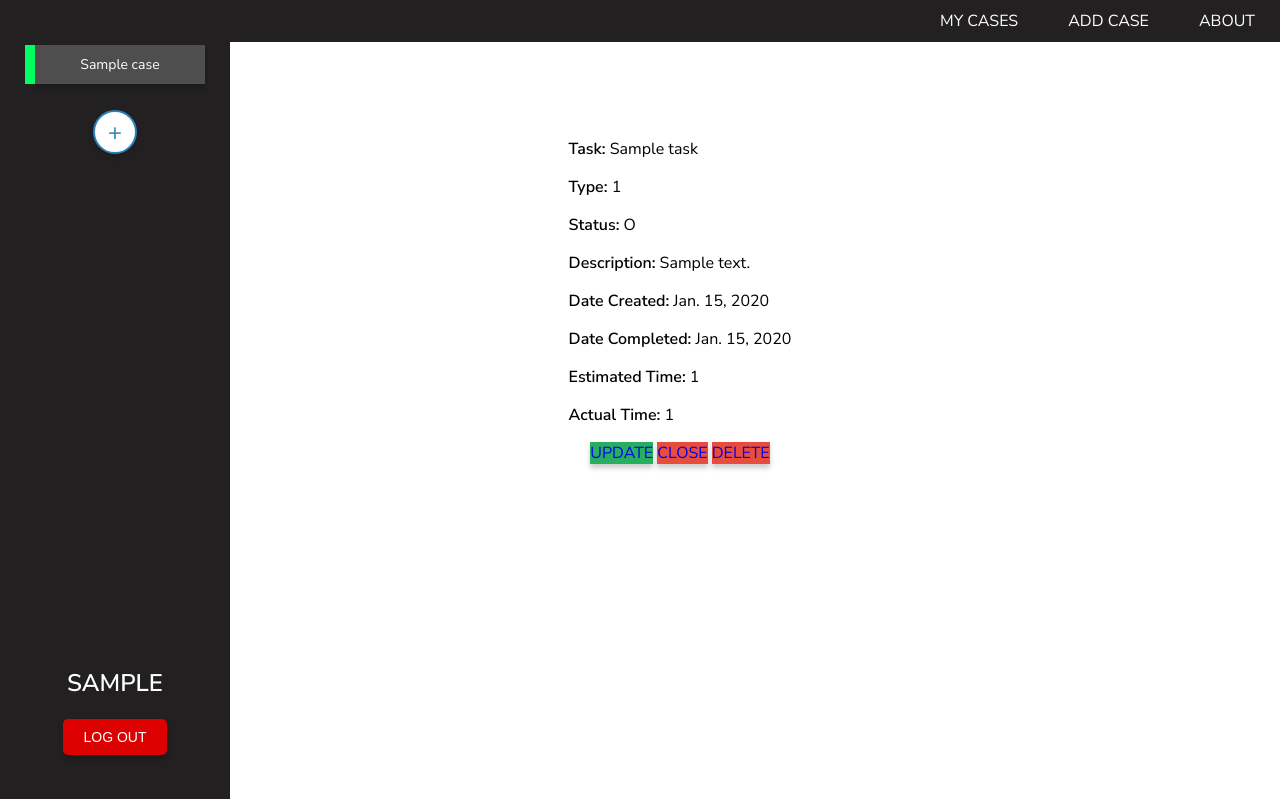
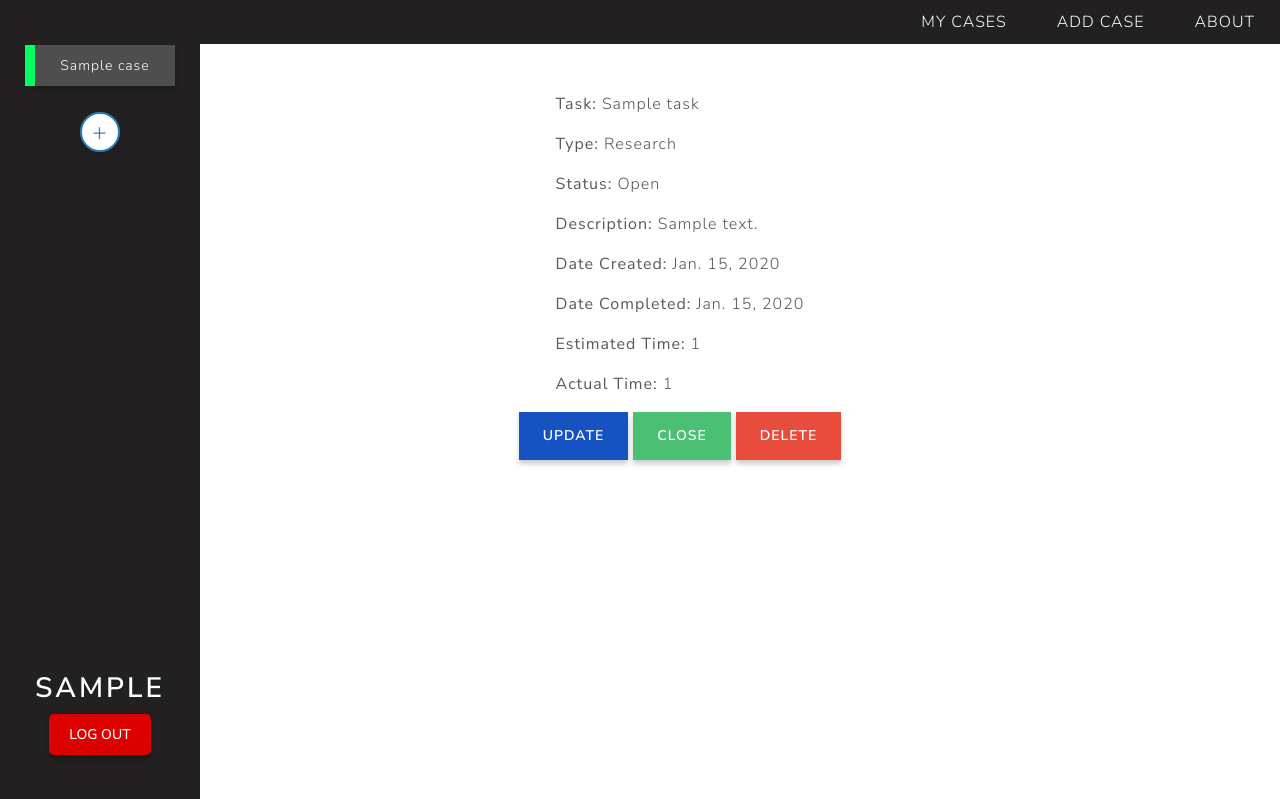
Before and after one commit to matthew-estes/caselawg, a Django app: page /tasks/1/ in a window 1280 px wide. Shown: the top 799 px of the page. Run offline with Django 5.2, Linux system fonts and the light colour scheme; a user stored in the database is signed in; tables that the repository leaves empty hold one stand-in row (values such as "Sample post"); some libraries are stand-ins or nearby versions.

Commit message:
Update button styling in task details and case details templates, change task status and task type display data to more user friendly data

```diff
--- a/main_app/static/css/base.css
+++ b/main_app/static/css/base.css
@@ -289,16 +289,12 @@ form button.submit-button:hover {
 }
 
 .update-button {
-  background-color: #27ae60;
+  background-color: #1652c1;
 }
 
 .update-button:hover {
   background-color: var(--green-dark);
   transform: scale(1.05);
-}
-
-.close-button {
-  background-color: #e74c3c;
 }
 
 .close-button:hover {
@@ -337,3 +333,26 @@ div.col-12 {
 div.row {
   margin-right: -150px;
 }
+
+.update-task-button {
+  background-color: #1652c1;
+}
+
+.update-task-button:hover {
+  background-color: var(--green-dark);
+  transform: scale(1.05);
+}
+
+.close-task-button:hover {
+  background-color: var(--red-dark);
+  transform: scale(1.05);
+}
+
+.delete-task-button {
+  background-color: #e74c3c;
+}
+
+.delete-task-button:hover {
+  background-color: var(--red-dark);
+  transform: scale(1.05);
+}
--- a/main_app/templates/cases/case_detail.html
+++ b/main_app/templates/cases/case_detail.html
@@ -22,8 +22,8 @@
     <p><strong>Case Status:</strong> {{ case.get_case_status_display }}</p>
   </div>
   <div class="action-buttons-container mb-4">
-    <a href="{% url 'case-update' case.pk %}" class="action-button update-button btn btn-success">UPDATE</a>
-    <a href="{% url 'case-close' case.pk %}" class="action-button close-button btn btn-danger">CLOSE</a>
+    <a href="{% url 'case-update' case.pk %}" class="action-button update-button btn btn-warning">UPDATE</a>
+    <a href="{% url 'case-close' case.pk %}" class="action-button close-button btn btn-success">CLOSE</a>
   </div>
 
 
--- a/main_app/templates/tasks/task_detail.html
+++ b/main_app/templates/tasks/task_detail.html
@@ -1,23 +1,29 @@
 {% extends "base.html" %}
+{% load static %}
 
 {% block title %}Task Details{% endblock %}
 
 {% block content %}
+{% block head %}
+<link rel="stylesheet" href="https://cdnjs.cloudflare.com/ajax/libs/font-awesome/6.6.0/css/all.min.css" />
+  <link href='{% static 'css/bootstrap.min.css' %}' rel='stylesheet'>
+  <link rel="stylesheet" href="{% static 'css/base.css' %}" />
+{% endblock %}
 <div class="case-details-wrapper content">
   <h2>{{ case.name }}</h2>
   <div class="task-details">
     <p><strong>Task:</strong> {{ task.task_name }}</p>
-    <p><strong>Type:</strong> {{ task.task_type }}</p>
-    <p><strong>Status:</strong> {{ task.task_status }}</p>
+    <p><strong>Type:</strong> {{ task.get_task_type_display }}</p>
+    <p><strong>Status:</strong> {{ task.get_task_status_display }}</p>
     <p><strong>Description:</strong> {{ task.task_description }}</p>
     <p><strong>Date Created:</strong> {{ task.date_created }}</p>
     <p><strong>Date Completed:</strong> {{ task.date_closed }}</p>
     <p><strong>Estimated Time:</strong> {{ task.estimated_time }}</p>
     <p><strong>Actual Time:</strong> {{ task.actual_time }}</p>
   </div>
-  <div class="action-buttons-container">
-    <a href="{% url 'task-update' task.pk %}" class="action-button update-button">UPDATE</a>
-    <a href="{% url 'task-close' task.pk %}" class="action-button close-button">CLOSE</a>
-    <a href="{% url 'task-delete' task.pk %}" class="action-button delete-button">DELETE</a>
+  <div class="action-buttons-container mb-4">
+    <a href="{% url 'task-update' task.pk %}" class="action-button update-task-button btn btn-warning">UPDATE</a>
+    <a href="{% url 'task-close' task.pk %}" class="action-button close-task-button btn btn-success">CLOSE</a>
+    <a href="{% url 'task-delete' task.pk %}" class="action-button delete-task-button btn btn-danger">DELETE</a>
   </div>
 {% endblock %}
```
